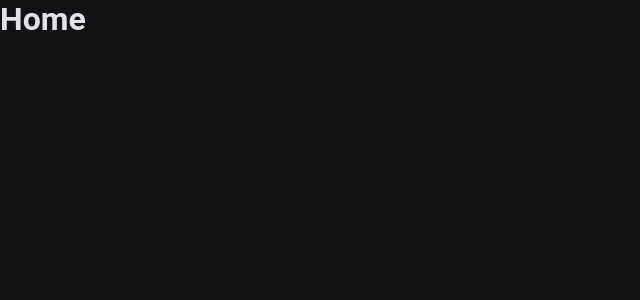
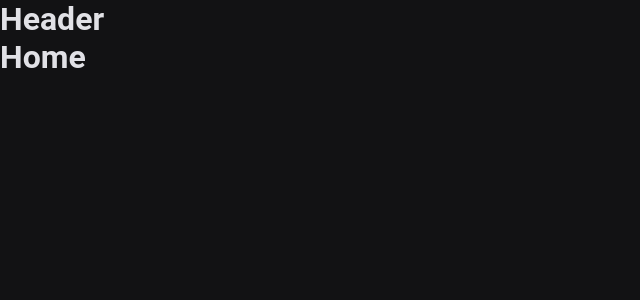
Before and after one commit to Bruno-Camargo-V3ktor/Your-Time, a React (Vite) app: page / in a window 1280 px wide. Shown: the top 300 px of the page, without its empty margins (0-640 px from the left). Built offline with nearby package versions, Linux system fonts and the light colour scheme.

Commit message:
✨ feat: 'Adicionando um Layout padrão as minhas rotas'

```diff
--- /dev/null
+++ b/src/components/Header.tsx
@@ -0,0 +1,9 @@
+
+export function Header() {
+
+    // Render
+    return (
+        <h1>Header</h1>
+    )
+
+}
--- a/src/components/Router.tsx
+++ b/src/components/Router.tsx
@@ -1,16 +1,21 @@
 import { BrowserRouter, Routes, Route } from "react-router-dom";
 import { Home } from "../pages/Home";
 import { History } from "../pages/History";
+import { DefaultLayout } from "../layouts/DefaultLayout";
 
 export function Router() {
 
     // Render
     return (
         <BrowserRouter>
+
             <Routes>
-                <Route path="/" element={ <Home /> } />
-                <Route path="/history" element={ <History /> } />
+                <Route path="/" element={ <DefaultLayout /> }>
+                    <Route path="/" element={ <Home /> } />
+                    <Route path="/history" element={ <History /> } />
+                </Route>
             </Routes>
+
         </BrowserRouter>
     )
 
--- /dev/null
+++ b/src/layouts/DefaultLayout.tsx
@@ -0,0 +1,14 @@
+import { Outlet } from "react-router-dom";
+import { Header } from "../components/Header";
+
+export function DefaultLayout() {
+
+    // Render
+    return (
+        <div>
+            <Header />
+            <Outlet />
+        </div>
+    )
+
+}
```
